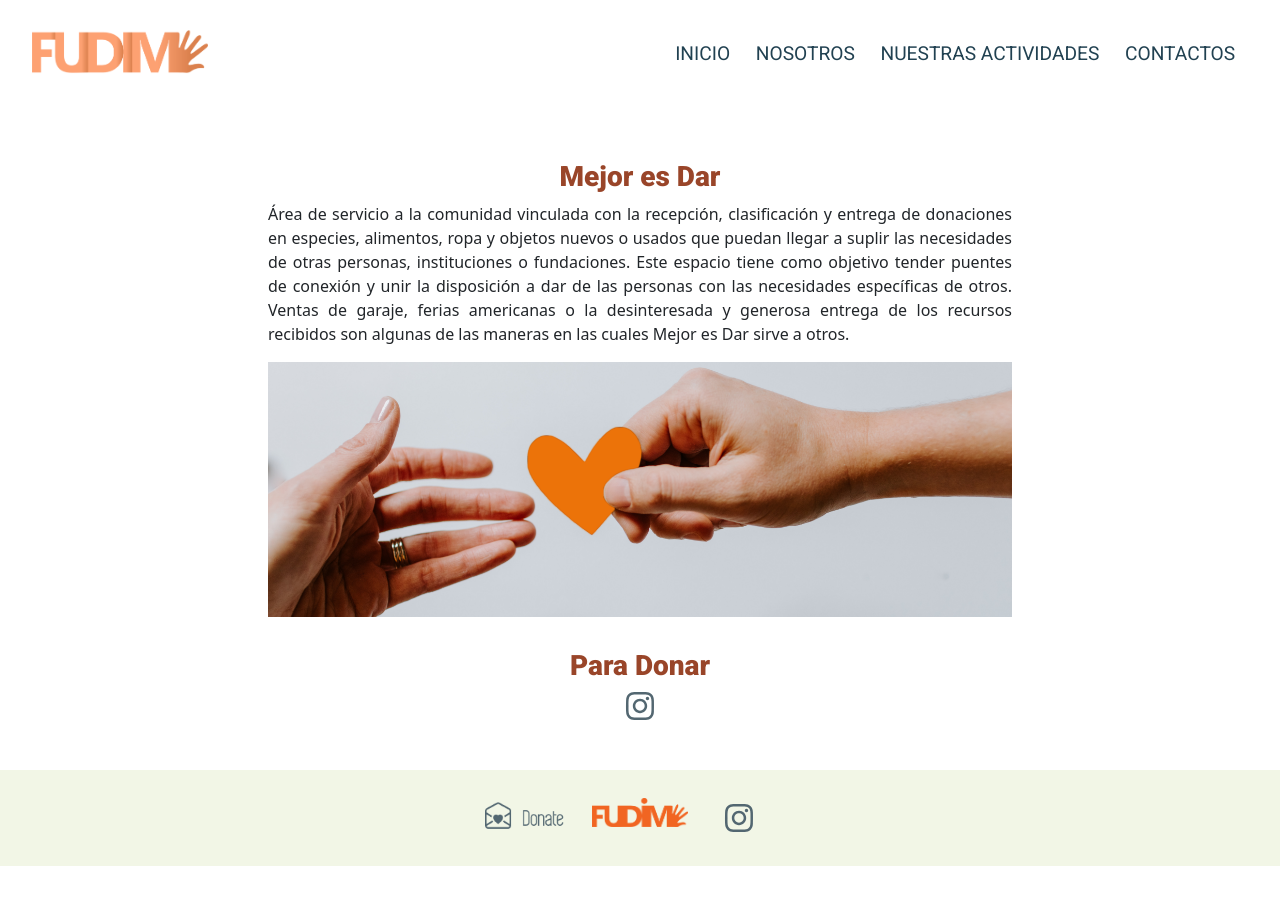
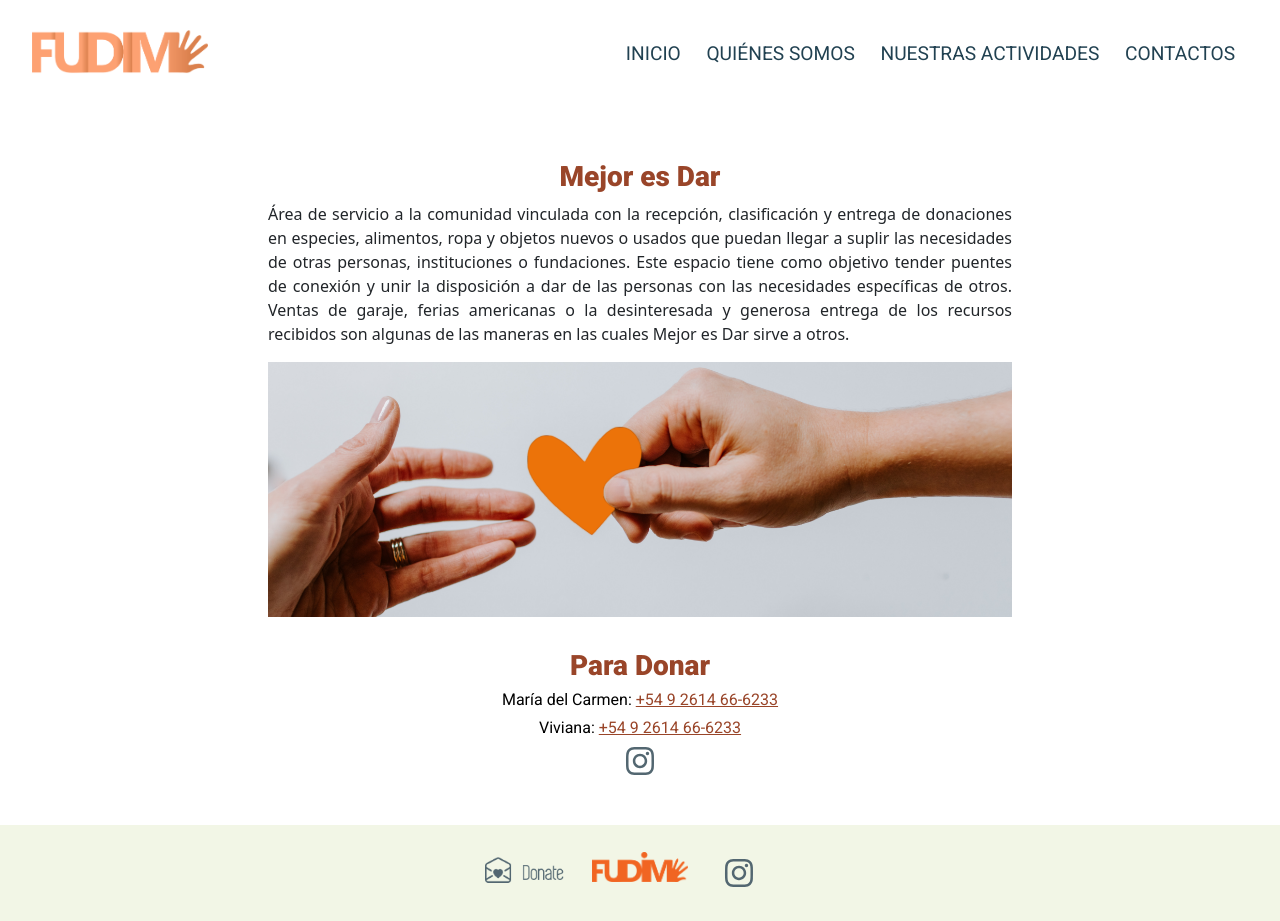
Before and after one commit to Makita7/FUDIM, a React (Create React App) app: page /mejoresdar in a window 1280 px wide. Before the commit the page ends 866 px from the top, so only its background shows below. Built offline with nearby package versions, Linux system fonts and the light colour scheme.

Commit message:
last fixes

```diff
--- a/public/index.html
+++ b/public/index.html
@@ -7,7 +7,7 @@
     <meta name="theme-color" content="#000000" />
     <meta
       name="name"
-      content="Somos una organización sin fines de lucro que busca promover y perfeccionar la educación para mejorar el nivel sociocultural de la sociedad"
+      content="FUDIM"
     />
     <meta
       name="description"
@@ -21,6 +21,9 @@
       name="author"
       content="FUDIM"
     />
+    <meta property="og:image" content="https://fudim.me/static/media/banner.348e291432a3ca5469d9.png">
+    <meta property="og:title" content="FUDIM">
+    <meta property="og:description" content="Somos una organización sin fines de lucro que busca promover y perfeccionar la educación para mejorar el nivel sociocultural de la sociedad">
     <link rel="apple-touch-icon" href="%PUBLIC_URL%/logo192.png" />
     <!--
       manifest.json provides metadata used when your web app is installed on a
--- a/src/components/BurgerNav.js
+++ b/src/components/BurgerNav.js
@@ -21,7 +21,7 @@ function BurgerNav() {
         </NavDropdown.Item>
 
         <NavDropdown.Item eventKey="4.2">
-            <NavElement to="/nosotros" name="Nosotros" />
+            <NavElement to="/nosotros" name="Quiénes Somos" />
         </NavDropdown.Item>
 
         <NavDropdown.Item eventKey="4.3">
--- a/src/components/Nav.js
+++ b/src/components/Nav.js
@@ -14,7 +14,7 @@ const Nav = () => {
     return(
         <ul className='flexH right padR cellDisappear'>
             <NavElement to="/" name="Inicio" />
-            <NavElement to="/nosotros" name="Nosotros" />
+            <NavElement to="/nosotros" name="Quiénes Somos" />
             <NavElement to="/nuestrasactividades" name="Nuestras Actividades" />
             <NavElement to="/contactos" name="Contactos" />
         </ul>
--- a/src/components/QuienSomos.js
+++ b/src/components/QuienSomos.js
@@ -6,7 +6,7 @@ function QuienSomos() {
       <div className='row padTop'>
         <div className='quienSomos'>
           <div className="quienSomosP">
-            <h3 className="text-center">Quien Somos</h3>
+            <h3 className="text-center">Quiénes Somos</h3>
             <p className='quienText'>
               Somos una organización sin fines de lucro que busca promover y perfeccionar la educación, mejorar el nivel sociocultural y la inclusión social de la población, a través de actividades de capacitación de profesionales y no profesionales de la comunidad en general, mediante la enseñanza en todos los niveles de conocimiento que le permitan lograr habilidades para el ejercicio de oficios y profesiones afines a sus actividades específicas.
             </p>
--- a/src/pages/MejorEsDar.js
+++ b/src/pages/MejorEsDar.js
@@ -9,7 +9,8 @@ function MejorEsDar() {
                 <img alt='banner' className='img-fluid padBot' src={require('../img/bannerDar.png')}/>
 
                 <h3 className="subpagesh3 padTop">Para Donar</h3>
-                {/* <h5 className='masinfoh5 text-center'><a className='link' href='+54 9 2616 96-8769'>+54 9 2616 96-8769</a></h5> */}
+                <h5 className='masinfoh5 text-center'>María del Carmen: <a className='link' href='+54 9 2616 96-8769'>+54 9 2614 66-6233</a></h5>
+                <h5 className='masinfoh5 text-center'>Viviana: <a className='link' href='+54 9 2616 96-8769'>+54 9 2614 66-6233</a></h5>
                 <a className='social' href='https://www.instagram.com/fudim.mendoza/'>
                     <svg className='icon' stroke="currentColor" fill="currentColor" stroke-width="0" viewBox="0 0 448 512" height="1em" width="1em" xmlns="http://www.w3.org/2000/svg"><path d="M224.1 141c-63.6 0-114.9 51.3-114.9 114.9s51.3 114.9 114.9 114.9S339 319.5 339 255.9 287.7 141 224.1 141zm0 189.6c-41.1 0-74.7-33.5-74.7-74.7s33.5-74.7 74.7-74.7 74.7 33.5 74.7 74.7-33.6 74.7-74.7 74.7zm146.4-194.3c0 14.9-12 26.8-26.8 26.8-14.9 0-26.8-12-26.8-26.8s12-26.8 26.8-26.8 26.8 12 26.8 26.8zm76.1 27.2c-1.7-35.9-9.9-67.7-36.2-93.9-26.2-26.2-58-34.4-93.9-36.2-37-2.1-147.9-2.1-184.9 0-35.8 1.7-67.6 9.9-93.9 36.1s-34.4 58-36.2 93.9c-2.1 37-2.1 147.9 0 184.9 1.7 35.9 9.9 67.7 36.2 93.9s58 34.4 93.9 36.2c37 2.1 147.9 2.1 184.9 0 35.9-1.7 67.7-9.9 93.9-36.2 26.2-26.2 34.4-58 36.2-93.9 2.1-37 2.1-147.8 0-184.8zM398.8 388c-7.8 19.6-22.9 34.7-42.6 42.6-29.5 11.7-99.5 9-132.1 9s-102.7 2.6-132.1-9c-19.6-7.8-34.7-22.9-42.6-42.6-11.7-29.5-9-99.5-9-132.1s-2.6-102.7 9-132.1c7.8-19.6 22.9-34.7 42.6-42.6 29.5-11.7 99.5-9 132.1-9s102.7-2.6 132.1 9c19.6 7.8 34.7 22.9 42.6 42.6 11.7 29.5 9 99.5 9 132.1s2.7 102.7-9 132.1z"></path></svg>
                 </a>
```
Also changed, not shown: src/img/thumbnailSite.png (added).
